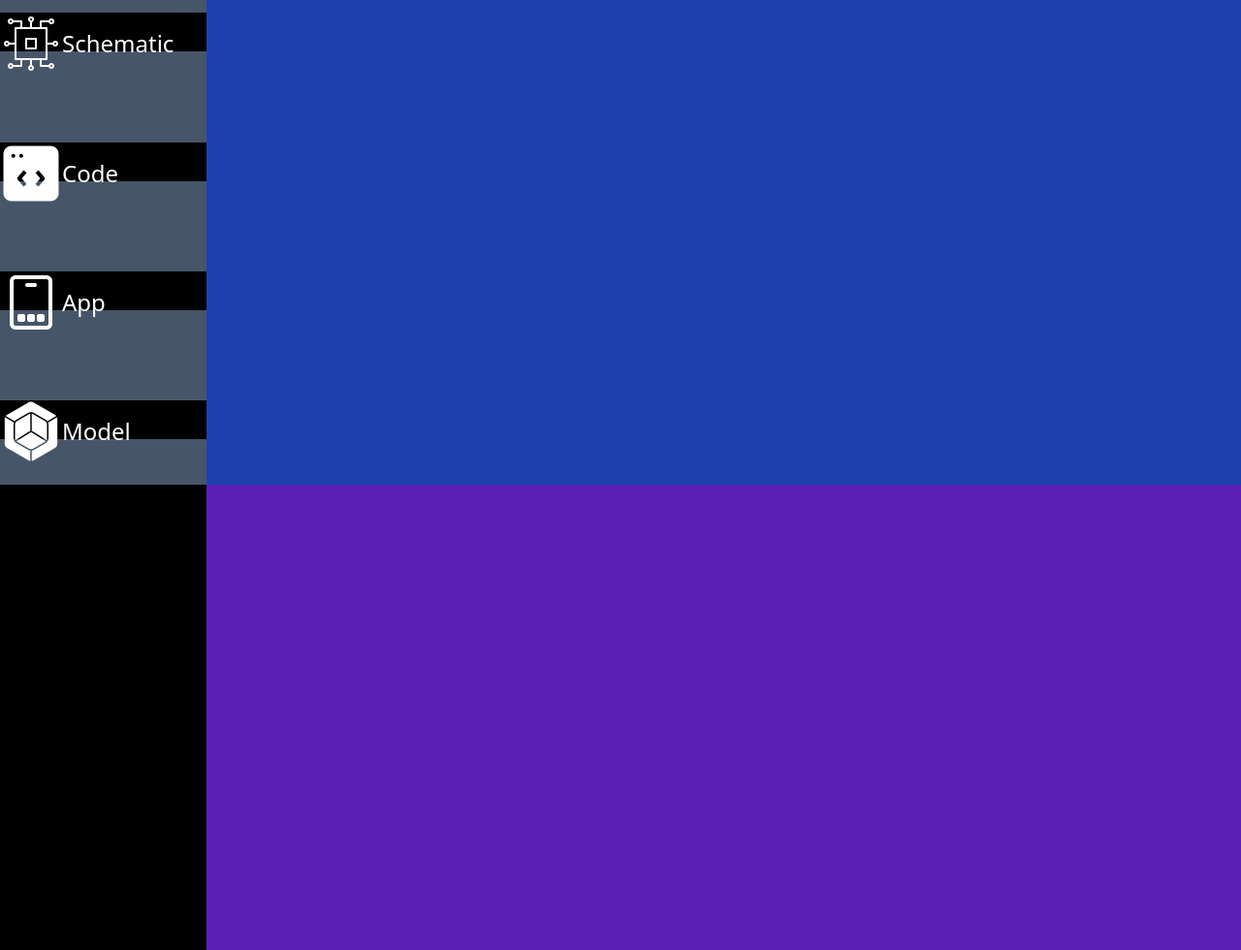
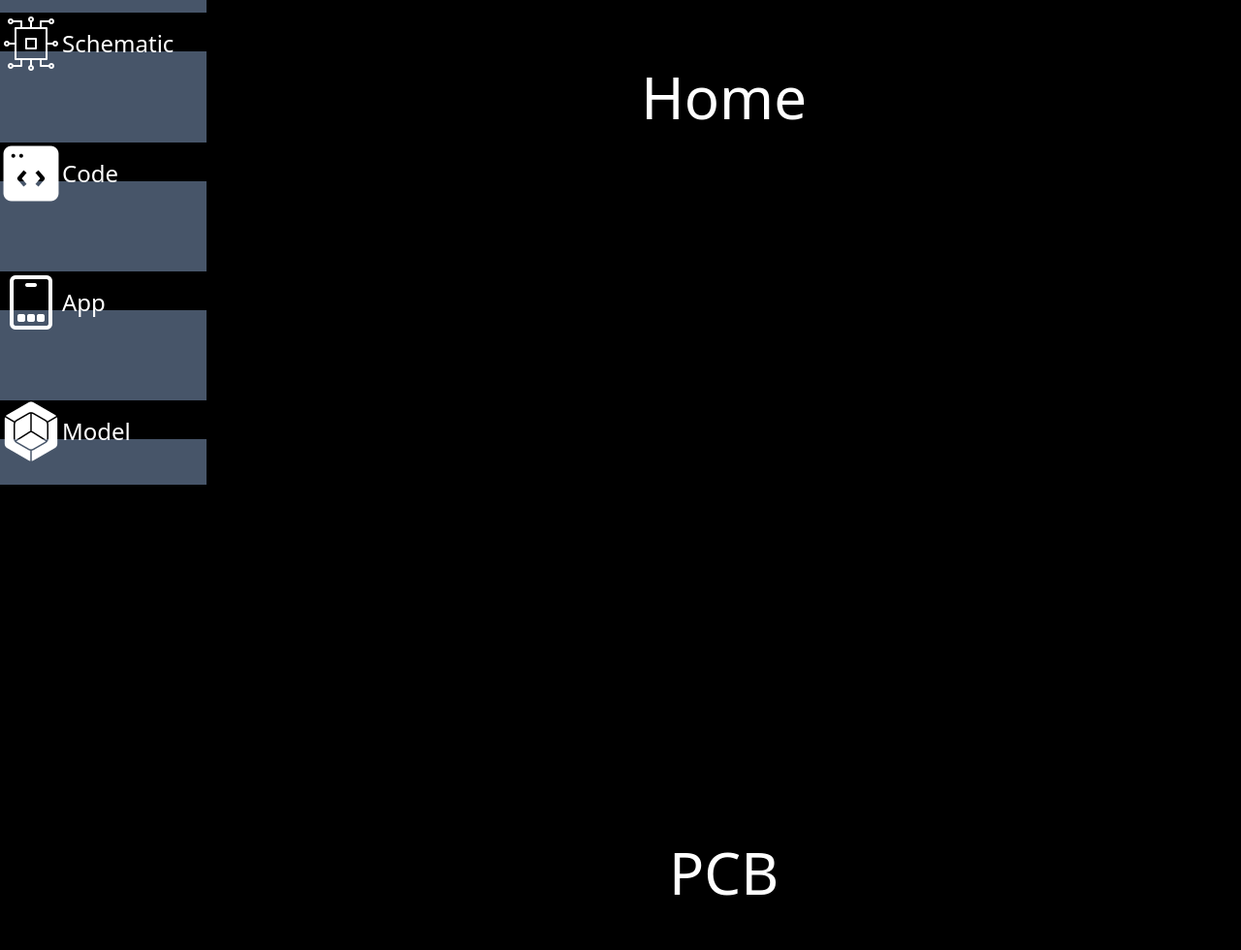
Before and after one commit to Sartalan/Messinalbot.Page-Remake, a React (Vite) app: page / in a window 1280 px wide. Shown: the part 1100-2080 px from the top of the page at 97% size. Built offline with nearby package versions, Linux system fonts and the light colour scheme.

Commit message:
Structure Refactoring | v0.4

```diff
--- a/src/App.tsx
+++ b/src/App.tsx
@@ -1,6 +1,12 @@
 import { Header } from "./screens/Header"
 import { Nav } from "./components/Nav"
-
+//? All Screens
+import { HomeScreen } from "./screens/HomeScreen"
+import { PcbScreen } from "./screens/PcbScreen"
+import { SchematicScreen } from "./screens/SchematicScreen"
+import { CodeScreen } from "./screens/CodeScreen"
+import { AppScreen } from "./screens/AppScreen"
+import { ModelScreen } from "./screens/ModelScreen"
 
 
 function App() {
@@ -13,8 +19,12 @@ function App() {
       <main className="flex bg-black ">
         <Nav />
         <section className="section bg-white">
-          <article id="Home" className="bg-blue-800 h-screen border-black border-solid"></article>
-          <article id="PCB" className="bg-violet-800 h-screen  border-black border-solid"></article>
+          <HomeScreen/>
+          <PcbScreen/>
+          <SchematicScreen/>
+          <CodeScreen/>
+          <AppScreen/>
+          <ModelScreen/>
         </section>
       </main>
     </>
--- /dev/null
+++ b/src/components/List.tsx
@@ -0,0 +1,70 @@
+//? Crear Mapeo de List [V]
+//? Objeto de JS para almacenar la información; src, href, link, text, etc. Suerte mañana!
+//* Hecho (◠﹏◠)
+
+export function List() {
+    interface Item {
+      id: number;
+      name: string;
+      alt: string;
+      img: string;
+      src: string;
+    }
+
+    const data: Item[] = [
+      {
+        id: 1,
+        name: "Home",
+        alt: "",
+        img: "icons/home.png",
+        src: "#Home"
+      },
+      {
+        id: 2,
+        name: "PCB",
+        alt: "",
+        img: "icons/pcb.png",
+        src: "#PCB"
+      },
+      {
+        id: 3,
+        name: "Schematic",
+        alt: "",
+        img: "icons/schematic.png",
+        src: "#Schematic"
+      },
+      {
+        id: 4,
+        name: "Code",
+        alt: "",
+        img: "icons/code.png",
+        src: "#Code"
+      },
+      {
+        id: 5,
+        name: "App",
+        alt: "",
+        img: "icons/app.png",
+        src: "#App"
+      },
+      {
+        id: 6,
+        name: "Model",
+        alt: "",
+        img: "icons/model.png",
+        src: "#Model"
+      },
+
+    ];
+
+    return (
+      data.map((Data: Item) => (
+        <li className="h-10 w-full bg-black" key={Data.id}>
+          <a className="flex items-center" href={Data.src}>
+            <img src={Data.img} alt={Data.alt} />
+            <p className="text-white text-2xl">{Data.name}</p>
+          </a>
+        </li>
+      ))
+    )
+  }
--- a/src/components/Nav.tsx
+++ b/src/components/Nav.tsx
@@ -1,4 +1,4 @@
-import { Header } from "../screens/Header";
+import { List } from "./List"
 
 export function Nav() {
   return (
@@ -9,73 +9,3 @@ export function Nav() {
     </nav>
   )
 }
-
-//? Crear Mapeo de List [V]
-//? Objeto de JS para almacenar la información; src, href, link, text, etc. Suerte mañana!
-
-function List() {
-  interface Item {
-    id: number;
-    name: string;
-    alt: string;
-    img: string;
-    src: string;
-  }
-
-  const data: Item[] = [
-    {
-      id: 1,
-      name: "Home",
-      alt: "",
-      img: "icons/home.png",
-      src: "#Home"
-    },
-    {
-      id: 2,
-      name: "PCB",
-      alt: "",
-      img: "icons/pcb.png",
-      src: "#PCB"
-    },
-    {
-      id: 3,
-      name: "Schematic",
-      alt: "",
-      img: "icons/schematic.png",
-      src: "#Schematic"
-    },
-    {
-      id: 4,
-      name: "Code",
-      alt: "",
-      img: "icons/code.png",
-      src: "#Code"
-    },
-    {
-      id: 5,
-      name: "App",
-      alt: "",
-      img: "icons/app.png",
-      src: "#App"
-    },
-    {
-      id: 6,
-      name: "Model",
-      alt: "",
-      img: "icons/model.png",
-      src: "#Model"
-    },
-
-  ];
-
-  return (
-    data.map((Data: Item) => (
-      <li className="h-10 w-full bg-black" key={Data.id}>
-        <a className="flex items-center" href={Data.src}>
-          <img src={Data.img} alt={Data.alt} />
-          <p className="text-white text-2xl">{Data.name}</p>
-        </a>
-      </li>
-    ))
-  )
-}
--- a/src/index.css
+++ b/src/index.css
@@ -7,7 +7,7 @@ html {
     padding: 0;
     margin: 0;
     box-sizing: border-box;
-
+    scroll-behavior: smooth;
 }
 
 .nav {
--- /dev/null
+++ b/src/screens/AppScreen.tsx
@@ -0,0 +1,7 @@
+export function AppScreen() {
+    return (
+        <article id="App" className="bg-black h-screen flex justify-center items-center">
+            <h1 className="text-white text-6xl ">App</h1>
+        </article>
+    )
+}
--- /dev/null
+++ b/src/screens/CodeScreen.tsx
@@ -0,0 +1,7 @@
+export function CodeScreen() {
+    return (
+        <article id="Code" className="bg-black h-screen flex justify-center items-center ">
+            <h1 className="text-white text-6xl ">Code</h1>
+        </article>
+    )
+}
--- a/src/screens/Header.tsx
+++ b/src/screens/Header.tsx
@@ -2,7 +2,7 @@
 
 export function Header() {
     return (
-      <div id="Header" className=" h-screen w-full bg-robot bg-cover bg-center bg-no-repeat">
+      <div className=" h-screen w-full bg-robot bg-cover bg-center bg-no-repeat">
       </div>
     )
   }
--- /dev/null
+++ b/src/screens/HomeScreen.tsx
@@ -0,0 +1,7 @@
+export function HomeScreen() {
+    return (
+        <article id="Home" className="bg-black h-screen flex justify-center items-center ">
+            <h1 className="text-white text-6xl ">Home</h1>
+        </article>
+    )
+}
--- /dev/null
+++ b/src/screens/ModelScreen.tsx
@@ -0,0 +1,7 @@
+export function ModelScreen() {
+    return (
+        <article id="Model" className="bg-black h-screen flex justify-center items-center">
+            <h1 className="text-white text-6xl ">3D Model</h1>
+        </article>
+    )
+}
--- /dev/null
+++ b/src/screens/PcbScreen.tsx
@@ -0,0 +1,7 @@
+export function PcbScreen() {
+    return (
+        <article id="PCB" className="bg-black h-screen flex justify-center items-center">
+              <h1 className="text-white text-6xl ">PCB</h1>
+        </article>
+    )
+}
--- /dev/null
+++ b/src/screens/SchematicScreen.tsx
@@ -0,0 +1,7 @@
+export function SchematicScreen() {
+    return (
+        <article id="Schematic" className=" bg-black h-screen flex justify-center items-center">
+              <h1 className="text-white text-6xl ">Schematic</h1>
+        </article>
+    )
+}
```
